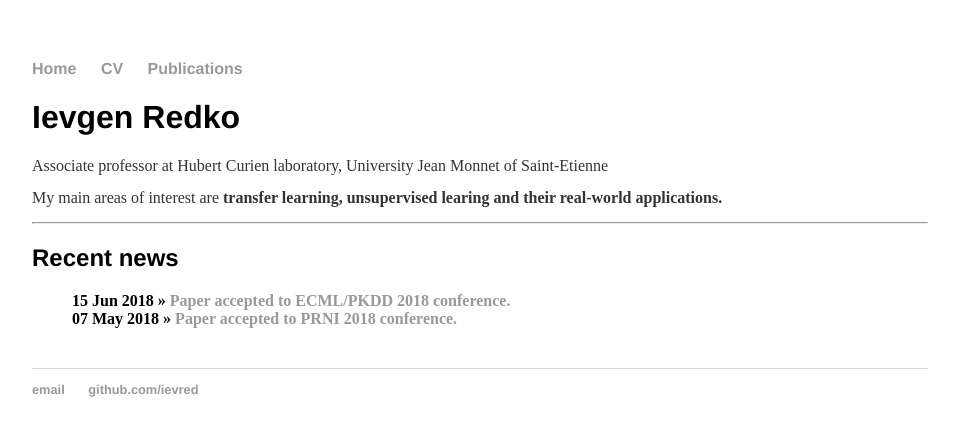
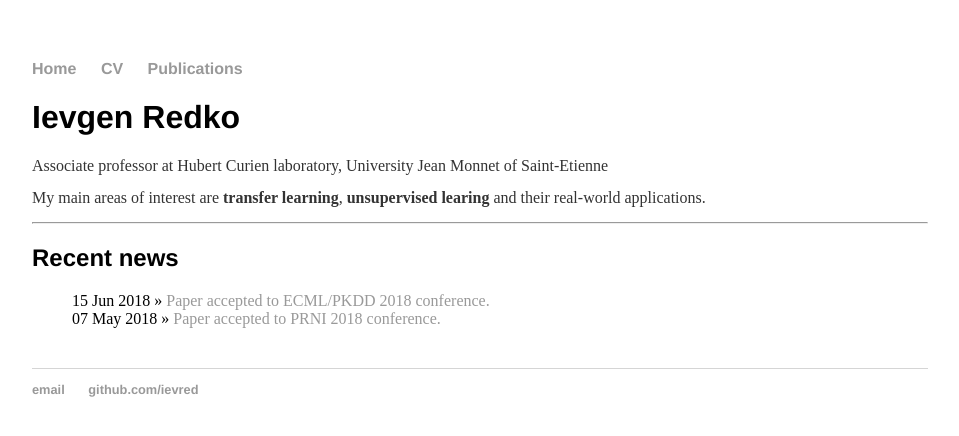
Before and after one commit to ievred/ievred.github.io, a Jekyll site: the page built from index.html, in a window 1280 px wide. Shown: the top 436 px of the page, without its empty margins (160-1119 px from the left). Built offline with Jekyll 4.4.1, drawn with Linux system fonts in a browser that asks for light colours.

```diff
--- a/index.html
+++ b/index.html
@@ -5,7 +5,7 @@ title: Ievgen Redko
 <div class="blurb">
 	<h1>Ievgen Redko</h1>
 	<p>Associate professor at Hubert Curien laboratory, University Jean Monnet of Saint-Etienne</p>
-	<p>My main areas of interest are <b>transfer learning<b>, <b>unsupervised learing<b> and their real-world applications.</p>
+	<p>My main areas of interest are <b>transfer learning</b>, <b>unsupervised learing</b> and their real-world applications.</b>
 
 <hr>
 <h2>Recent news</h1>
```
